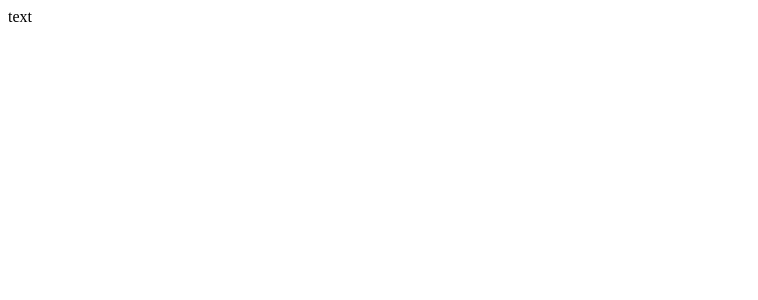
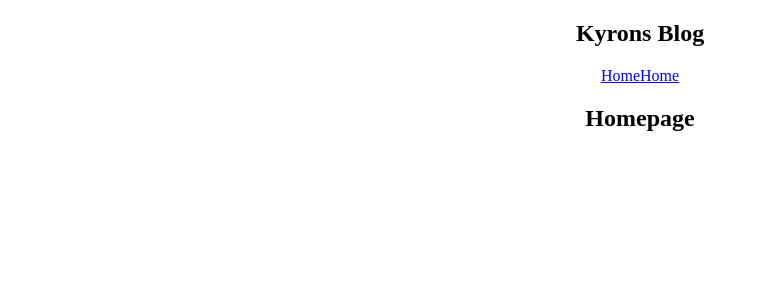
Before and after one commit to kyron321/Blog, a React (Create React App) app: page / in a window 1280 px wide. Shown: the top 300 px of the page, without its empty margins (0-758 px from the left). Built offline with nearby package versions, Linux system fonts and the light colour scheme.

Commit message:
setup basic components

```diff
--- a/src/App.css
+++ b/src/App.css
@@ -1,38 +1,3 @@
 .App {
   text-align: center;
 }
-
-.App-logo {
-  height: 40vmin;
-  pointer-events: none;
-}
-
-@media (prefers-reduced-motion: no-preference) {
-  .App-logo {
-    animation: App-logo-spin infinite 20s linear;
-  }
-}
-
-.App-header {
-  background-color: #282c34;
-  min-height: 100vh;
-  display: flex;
-  flex-direction: column;
-  align-items: center;
-  justify-content: center;
-  font-size: calc(10px + 2vmin);
-  color: white;
-}
-
-.App-link {
-  color: #61dafb;
-}
-
-@keyframes App-logo-spin {
-  from {
-    transform: rotate(0deg);
-  }
-  to {
-    transform: rotate(360deg);
-  }
-}
--- a/src/App.js
+++ b/src/App.js
@@ -1,9 +1,14 @@
-import './App.css';
+import "./App.css";
+import Navbar from "./Navbar";
+import Home from "./Home"
 
 function App() {
   return (
-    <div>
-      text
+    <div className="App">
+      <Navbar />
+      <div className="content">
+      <Home/>
+      </div>
     </div>
   );
 }
--- /dev/null
+++ b/src/Home.js
@@ -0,0 +1,9 @@
+const Home = () => {
+    return (
+        <div className="home">
+            <h2>Homepage</h2>
+        </div>
+     );
+}
+
+export default Home;
--- /dev/null
+++ b/src/Navbar.js
@@ -0,0 +1,13 @@
+const Navbar = () => {
+  return (
+    <nav className="navbar">
+      <h1>Kyrons Blog</h1>
+      <div className="links">
+        <a href="/">Home</a>
+        <a href="/create">Home</a>
+      </div>
+    </nav>
+  );
+};
+
+export default Navbar;
```
